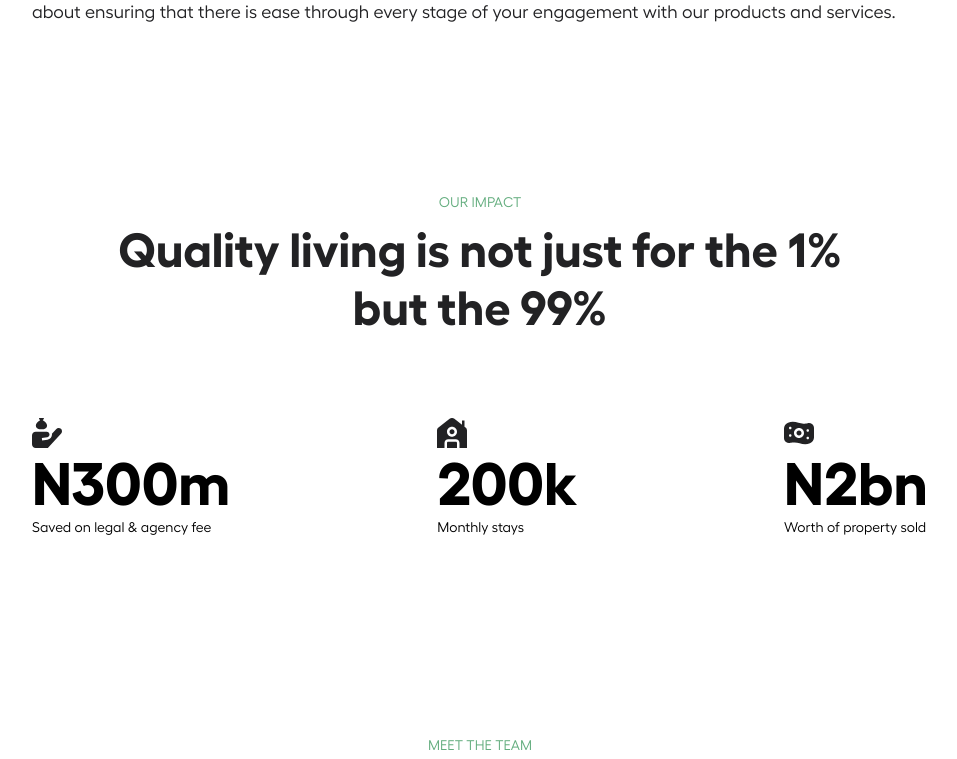
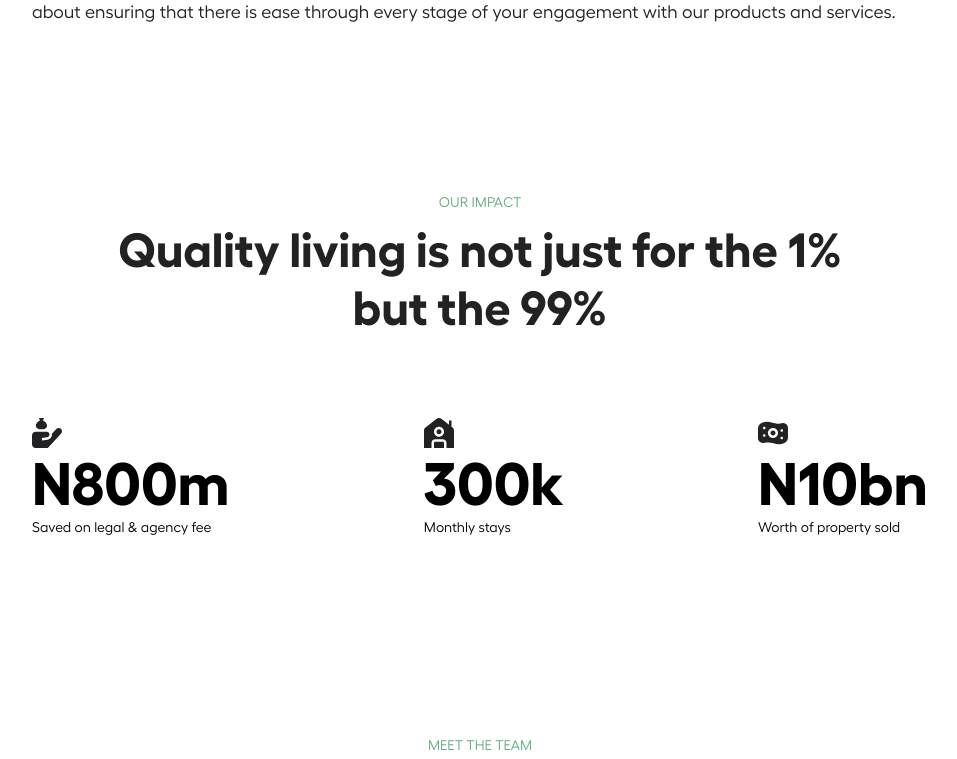
Before and after one commit to SmallSmall-Technology/smallsmall.com, a CodeIgniter app: page /database/index.php/smallsmall/about in a window 1280 px wide. Shown: the part 995-1754 px from the top of the page, without its empty margins (160-1117 px from the left). Run offline with CodeIgniter, Linux system fonts and the light colour scheme; data that the repository does not hold is empty; some libraries are stand-ins or nearby versions.

Commit message:
Numbers update

```diff
--- a/application/views/about.php
+++ b/application/views/about.php
@@ -25,17 +25,17 @@
                 <div class="about-impact">
                       <div class="impact-item">
                         <div class="impact-img"><img src="<?php echo base_url(); ?>assets/img/loan.svg" alt="Loan icon" /></div>
-                        <div class="impact-numbers">N300m</div>
+                        <div class="impact-numbers">N800m</div>
                         <div class="impact-note">Saved on legal & agency fee</div>
                       </div>
                       <div class="impact-item">
                         <div class="impact-img"><img src="<?php echo base_url(); ?>assets/img/house-chimney.svg" alt="Chimney icon" /></div>
-                        <div class="impact-numbers">200k</div>
+                        <div class="impact-numbers">300k</div>
                         <div class="impact-note">Monthly stays</div>
                       </div>
                       <div class="impact-item">
                         <div class="impact-img"><img src="<?php echo base_url(); ?>assets/img/money-bill-wave.svg" alt="Money bill icon" /></div>
-                        <div class="impact-numbers">N2bn</div>
+                        <div class="impact-numbers">N10bn</div>
                         <div class="impact-note">Worth of property sold</div>
                       </div>
                 </div>
```
